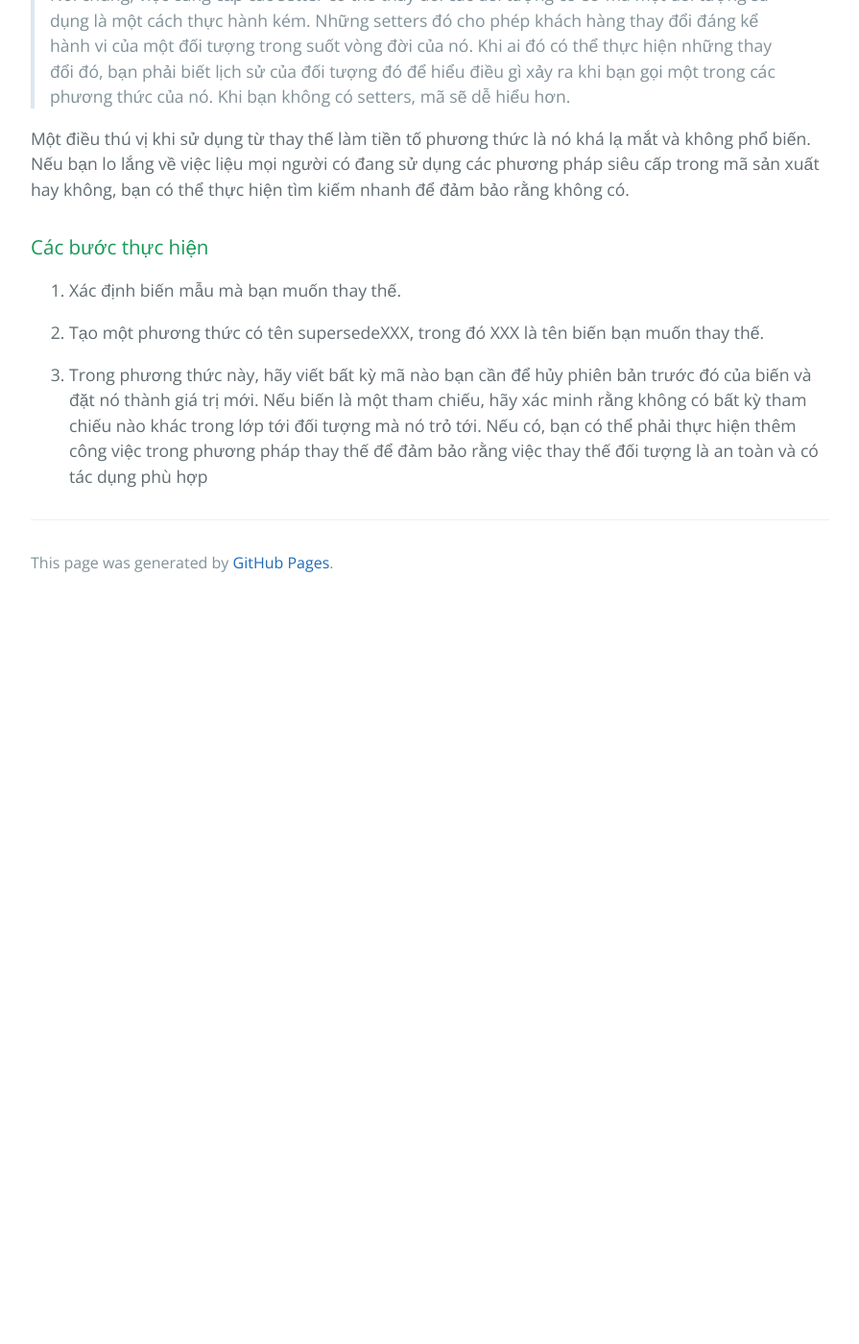
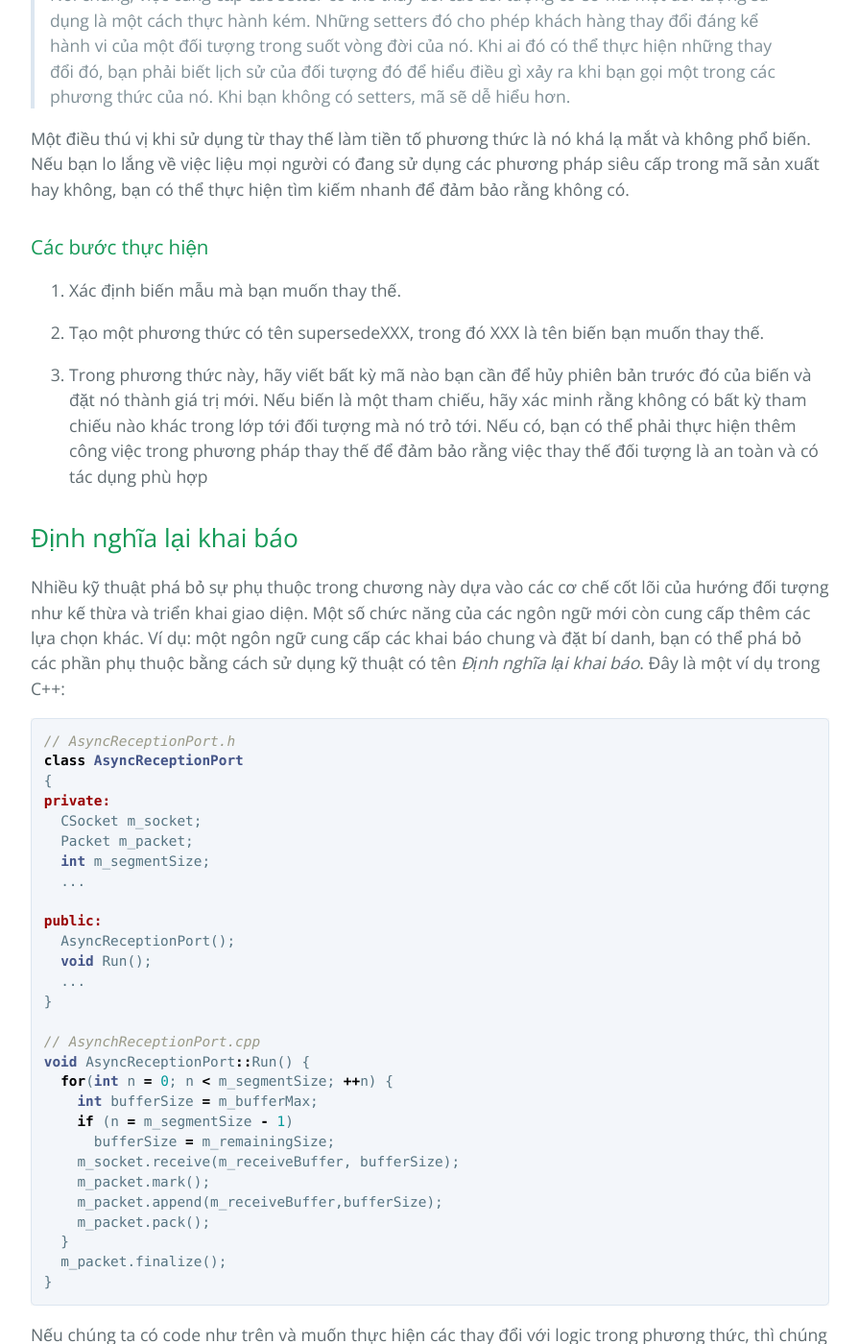
Before and after one commit to HaiBV/haibv.github.io, a Jekyll site: the page built from working-effectively-with-legacy-code/chapter-25-dependency-breaking-techniques.md, in a window 1280 px wide and 1400 px high, scrolled down 75752 px. Shown: the whole window at 96% size, without its empty margins (192-1087 px from the left). Built offline with Jekyll 4.4.1, drawn with Linux system fonts in a browser that asks for light colours; our own code applies the rules of GitHub Pages for plain Markdown files; before the commit the page ends 76382 px from its top, so only the background shows below that; some of the changed text lies outside the part shown.

Commit message:
Book - Working Efectively with Legacy Code - P3 - C25

````diff
--- a/working-effectively-with-legacy-code/chapter-25-dependency-breaking-techniques.md
+++ b/working-effectively-with-legacy-code/chapter-25-dependency-breaking-techniques.md
@@ -2467,3 +2467,93 @@ Một điều thú vị khi sử dụng từ thay thế làm tiền tố phươn
 2. Tạo một phương thức có tên supersedeXXX, trong đó XXX là tên biến bạn muốn thay thế.
 
 3. Trong phương thức này, hãy viết bất kỳ mã nào bạn cần để hủy phiên bản trước đó của biến và đặt nó thành giá trị mới. Nếu biến là một tham chiếu, hãy xác minh rằng không có bất kỳ tham chiếu nào khác trong lớp tới đối tượng mà nó trỏ tới. Nếu có, bạn có thể phải thực hiện thêm công việc trong phương pháp thay thế để đảm bảo rằng việc thay thế đối tượng là an toàn và có tác dụng phù hợp
+
+## Định nghĩa lại khai báo
+
+Nhiều kỹ thuật phá bỏ sự phụ thuộc trong chương này dựa vào các cơ chế cốt lõi của hướng đối tượng như kế thừa và triển khai giao diện. Một số chức năng của các ngôn ngữ mới còn cung cấp thêm các lựa chọn khác. Ví dụ: một ngôn ngữ cung cấp các khai báo chung và đặt bí danh, bạn có thể phá bỏ các phần phụ thuộc bằng cách sử dụng kỹ thuật có tên _Định nghĩa lại khai báo_. Đây là một ví dụ trong C++:
+
+```cpp
+// AsyncReceptionPort.h
+class AsyncReceptionPort
+{
+private:
+  CSocket m_socket;
+  Packet m_packet;
+  int m_segmentSize;
+  ...
+
+public:
+  AsyncReceptionPort();
+  void Run();
+  ...
+}
+
+// AsynchReceptionPort.cpp
+void AsyncReceptionPort::Run() {
+  for(int n = 0; n < m_segmentSize; ++n) {
+    int bufferSize = m_bufferMax;
+    if (n = m_segmentSize - 1)
+      bufferSize = m_remainingSize;
+    m_socket.receive(m_receiveBuffer, bufferSize);
+    m_packet.mark();
+    m_packet.append(m_receiveBuffer,bufferSize);
+    m_packet.pack();
+  }
+  m_packet.finalize();
+}
+```
+
+Nếu chúng ta có code như trên và muốn thực hiện các thay đổi với logic trong phương thức, thì chúng ta sẽ gặp phải thực tế là không thể chạy phương thức đó trong kiểm thử khai thác mà không gửi thứ gì đó qua `socker`. Trong C++, chúng ta có thể tránh điều này hoàn toàn bằng cách biến `AsyncReceptionPort` thành một khai báo thay vì một lớp thông thường. Đây là code sau khi thay đổi. Chúng ta sẽ thực hiện các bước sau.
+
+```cpp
+// AsynchReceptionPort.h
+template<typename SOCKET> class AsyncReceptionPortImpl
+{
+private:
+  SOCKET m_socket;
+  Packet m_packet;
+  int m_segmentSize;
+  ...
+
+public:
+  AsyncReceptionPortImpl();
+  void Run();
+  ...
+};
+
+template<typename SOCKET>
+void AsyncReceptionPortImpl<SOCKET>::Run() {
+  for(int n = 0; n < m_segmentSize; ++n) {
+    int bufferSize = m_bufferMax;
+    if (n = m_segmentSize - 1)
+      bufferSize = m_remainingSize;
+    m_socket.receive(m_receiveBuffer, bufferSize);
+    m_packet.mark();
+    m_packet.append(m_receiveBuffer,bufferSize);
+    m_packet.pack();
+  }
+  m_packet.finalize();
+}
+
+typedef AsyncReceptionPortImpl<CSocket> AsyncReceptionPort;
+```
+
+Khi thực hiện thay đổi này, chúng ta có thể khởi tạo khai báo bằng một kiểu khác trong tệp kiểm thử:
+
+```cpp
+// TestAsynchReceptionPort.cpp
+
+#include "AsyncReceptionPort.h"
+
+class FakeSocket
+{
+public:
+  void receive(char *, int size) { ... }
+};
+
+TEST(Run,AsyncReceptionPort)
+{
+  AsyncReceptionPortImpl<FakeSocket> port;
+  ...
+}
+```
````
